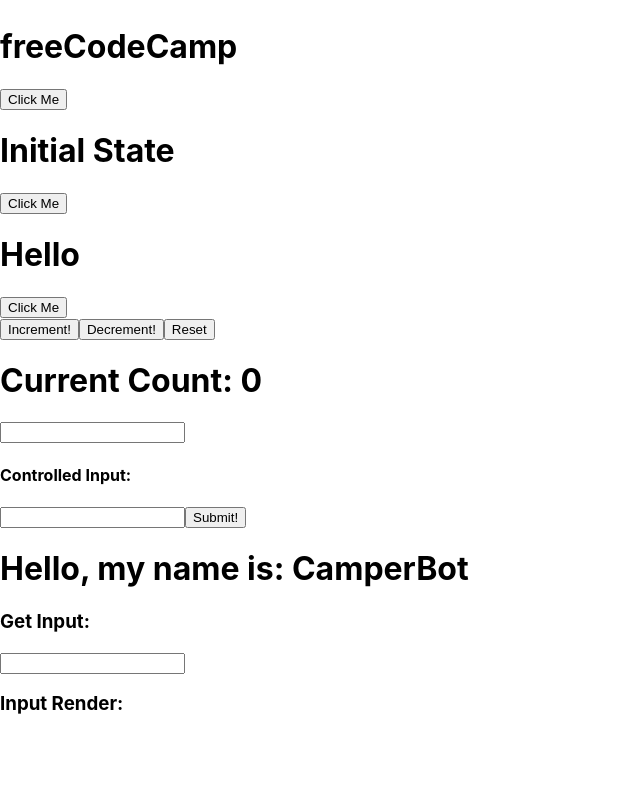
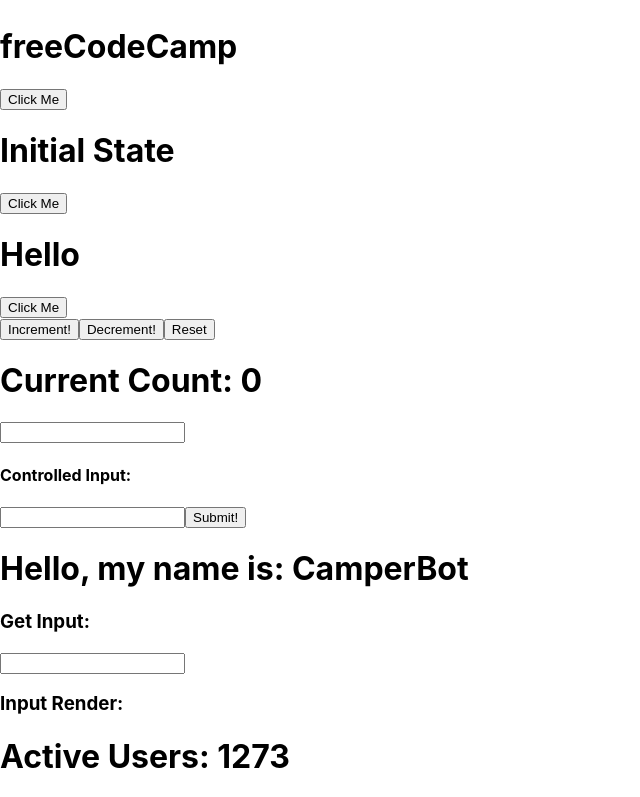
Before and after one commit to mars-rei/freecodecamp, a React (Create React App) app in the folder frontEndDevelopmentLibraries/4-react/: page / in a window 1280 px wide. Shown: the part 927-1724 px from the top of the page, without its empty margins (0-640 px from the left). Before the commit the page ends 1661 px from the top, so only its background shows below. Built offline with nearby package versions, Linux system fonts and the light colour scheme.

Commit message:
lesson 33

```diff
--- a/frontEndDevelopmentLibraries/4-react/src/App.js
+++ b/frontEndDevelopmentLibraries/4-react/src/App.js
@@ -499,6 +499,32 @@
   };
 
 
+  // lesson 33
+  class ComponentDidMount extends React.Component {
+    constructor(props) {
+      super(props);
+      this.state = {
+        activeUsers: null
+      };
+    }
+    // API
+    componentDidMount() {
+      setTimeout(() => {
+        this.setState({
+          activeUsers: 1273
+        });
+      }, 2500);
+    }
+    render() {
+      return (
+        <div>
+          <h1>Active Users: {this.state.activeUsers}</h1>
+        </div>
+      );
+    }
+  }
+
+
   return (
     <div>
       {JSX}
@@ -537,6 +563,8 @@
       <MyApp />
 
       <PassCallbackProps />
+
+      <ComponentDidMount />
     </div>
   );
 }
```
